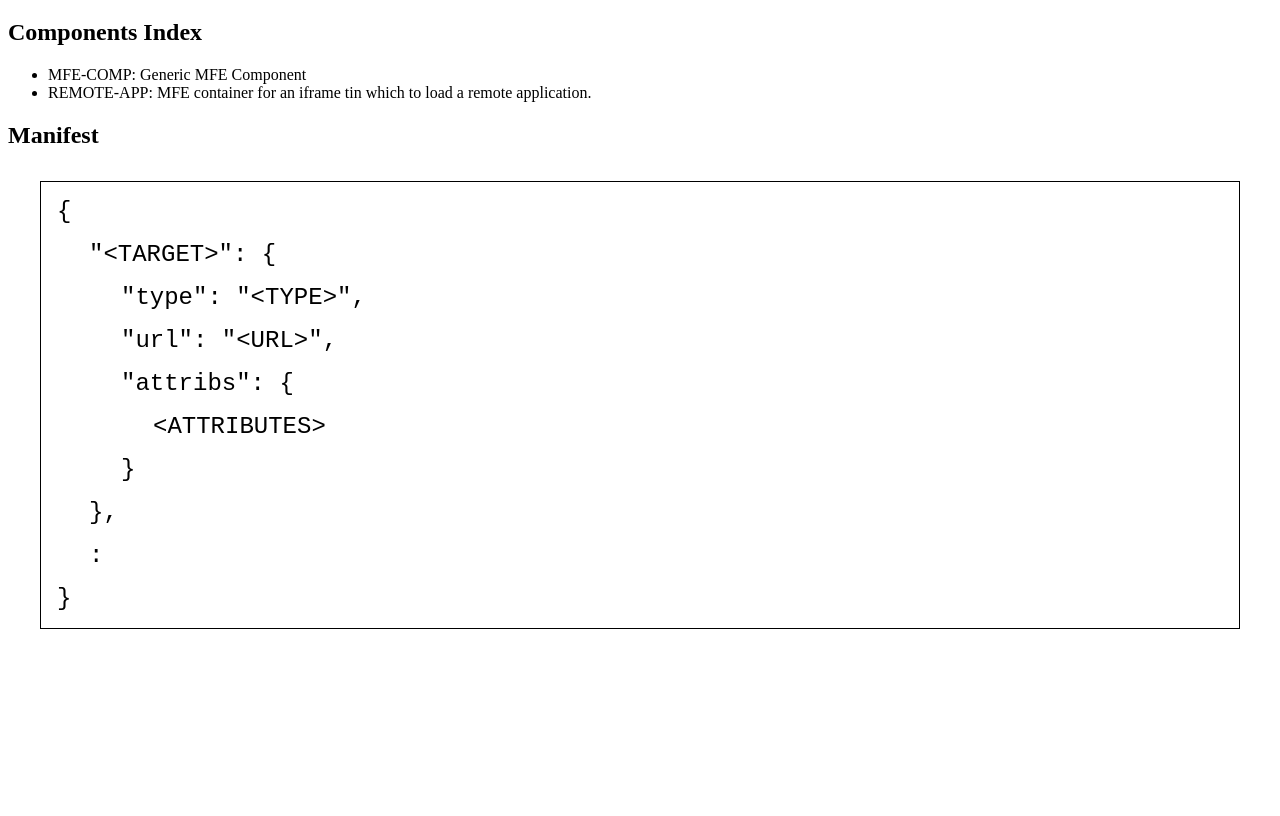
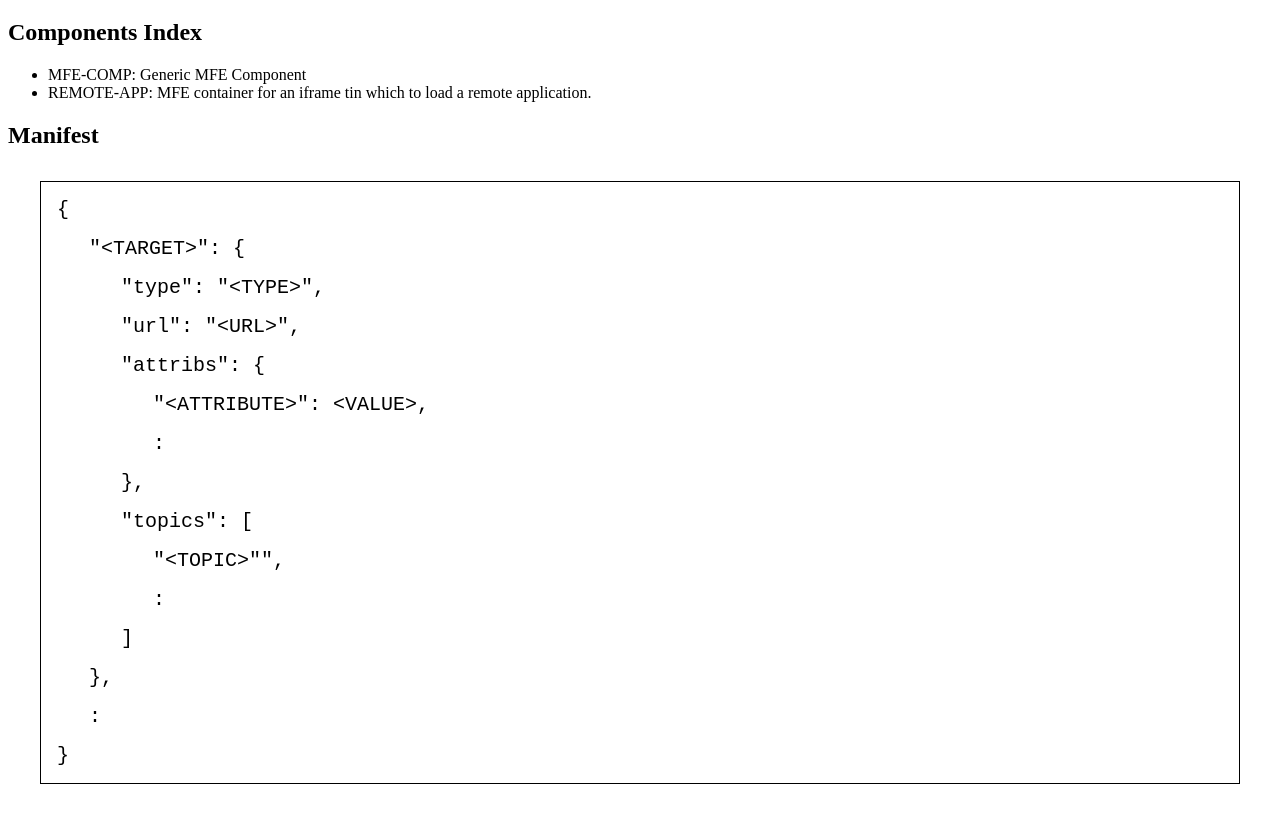
Before and after one commit to TracyGJG/import-micro-frontend, a website: page components/index.html in a window 1280 px wide. Shown: the part 61-877 px from the top of the page. Before the commit the page ends 800 px from the top, so only its background shows below. Drawn offline with Linux system fonts and the light colour scheme.

Commit message:
Documnetation update

```diff
--- a/components/index.html
+++ b/components/index.html
@@ -8,7 +8,7 @@
     <style>
       div {
         font-family: monospace;
-        font-size: 1.5rem;
+        font-size: 1.25rem;
         margin: 1rem 2rem;
       }
       body > div {
@@ -38,8 +38,15 @@
         <div>"url": "&lt;URL&gt;",</div>
         <div>
           "attribs": {
-          <div>&lt;ATTRIBUTES&gt;</div>
-          }
+          <div>"&lt;ATTRIBUTE&gt;": &lt;VALUE&gt;,</div>
+          <div>:</div>
+          },
+        </div>
+        <div>
+          "topics": [
+          <div>"&lt;TOPIC&gt;"",</div>
+          <div>:</div>
+          ]
         </div>
         },
       </div>
```
Also changed, not shown: 1 other file.
